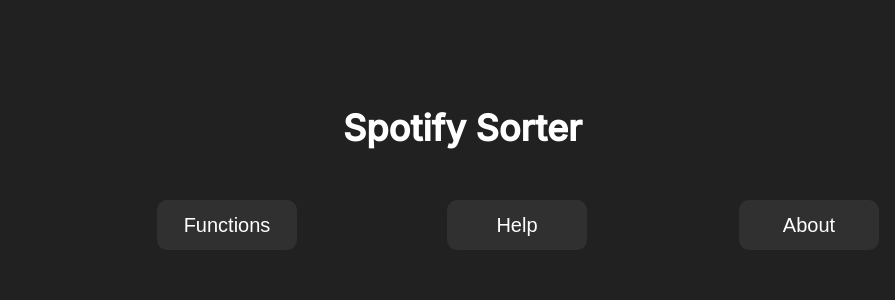
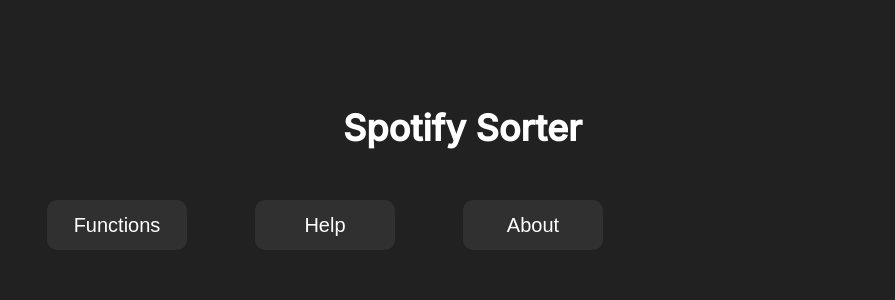
Before and after one commit to Franciszek821/spotifySorter, a Flask app: page / in a window 1360 px wide. Shown: the part 227-527 px from the top of the page, without its empty margins (465-1360 px from the left). Run offline with Flask 3, Linux system fonts and the light colour scheme.

Commit message:
fix: Adjust button positions for improved layout in Spotify Sorter interface

```diff
--- a/static/Main/style.css
+++ b/static/Main/style.css
@@ -49,16 +49,16 @@ body {
 
 /* Specific button positions */
 .button-1 {
-    left: 622px;
-    top: 427px;
+  left: 512px;
+  top: 427px;
 }
 
 .button-2 {
-    left: 912px;
-    top: 427px;
+  left: 720px;
+  top: 427px;
 }
 
 .button-3 {
-    left: 1204px;
-    top: 427px;
+  left: 928px;
+  top: 427px;
 }
```
